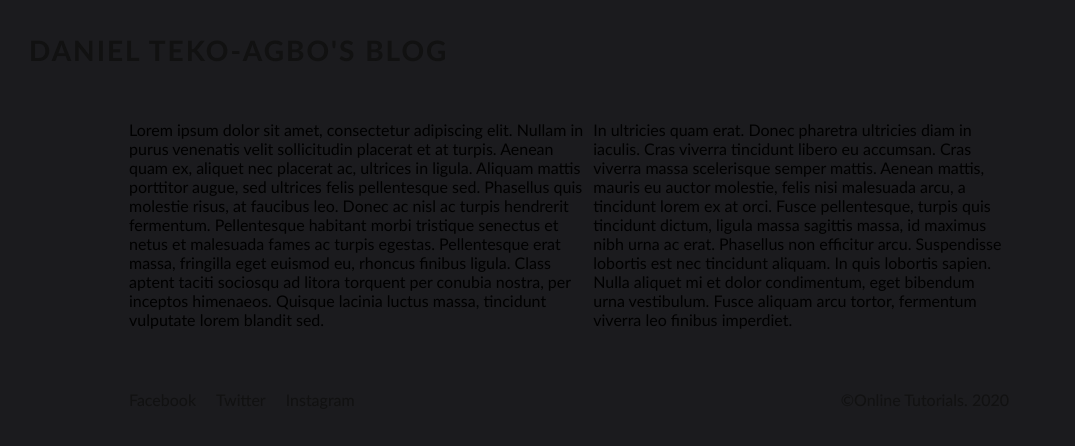
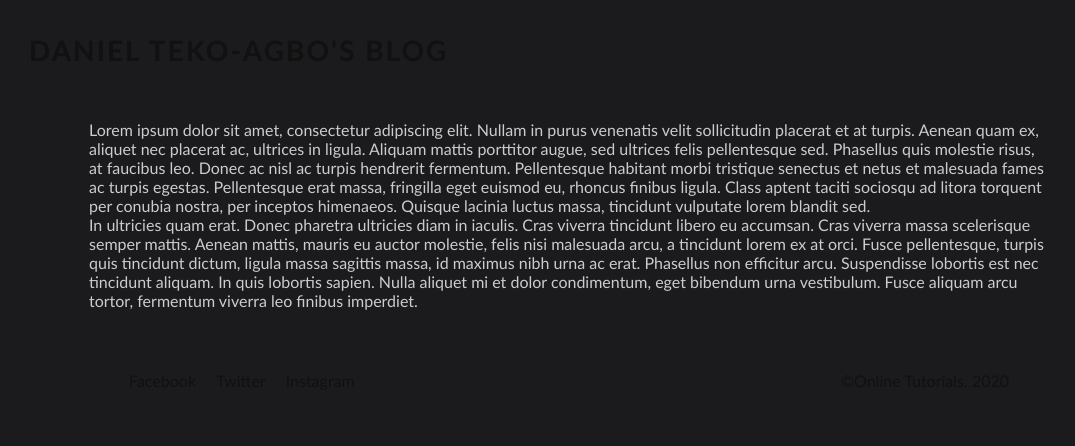
Before and after one commit to DanielTeko-Agbo/blog, a Jekyll site: the page built from about.md, in a window 1280 px wide. Shown: the top 446 px of the page, without its empty margins (71-1146 px from the left). Built offline with Jekyll 4.4.1, drawn with Linux system fonts in a browser that asks for light colours.

Commit message:
Modified Content

```diff
--- a/assets/css/style.css
+++ b/assets/css/style.css
@@ -96,11 +96,14 @@ section header .toggle.active
 	animation: slideRight 0.5s ease-in-out forwards;
 	animation-delay: calc(0.2s * var(--i));
 }
-section .container
-{
-	display: flex;
-    width: 100%;
-	padding: 20px 100px;
+.container
+ {
+    margin: 0;
+    padding: 20px;
+    max-width: 1000px;
+    margin: 0 auto;
+    justify-content: center;
+    color: #cccccc;
 }
 .footer
 {
```
